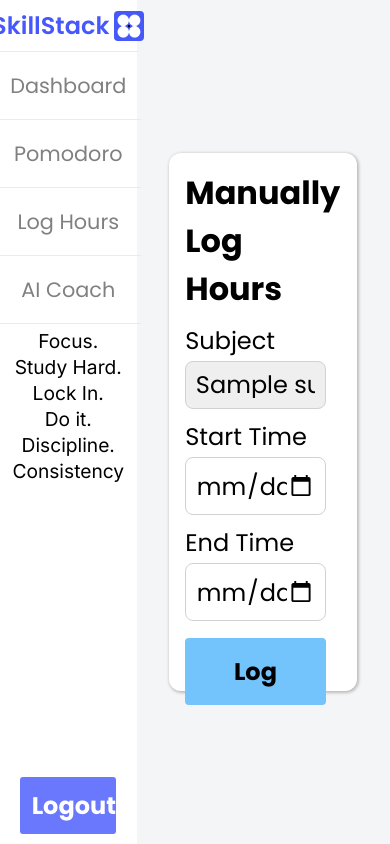
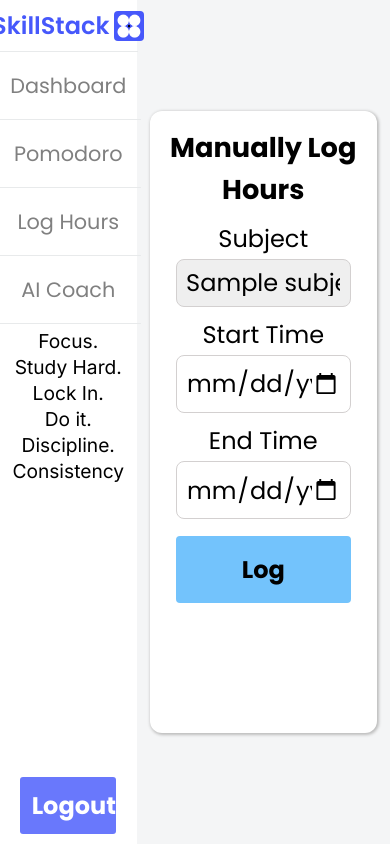
Before and after one commit to pkc0des/SkillStack, a Django app: page /log_hours in a window 390 px wide. Run offline with Django 5.2, Linux system fonts and the light colour scheme; a user stored in the database is signed in; tables that the repository leaves empty hold one stand-in row (values such as "Sample post").

Commit message:
Added media queries to log_hours.css to make it responsive on common screen widths

```diff
--- a/study/static/study/log_hours.css
+++ b/study/static/study/log_hours.css
@@ -1,5 +1,3 @@
-
-
 .log-card {
     display: flex;
     flex-direction: column;
@@ -72,3 +70,29 @@
     border-radius: 4px;
     border: none;
 }
+
+@media (max-width: 1024px) {
+    .log-card {
+        width: 50%;
+        height: 65%;
+    }
+}
+
+@media (max-width: 480px) {
+    .log-card {
+        height: 70%;
+        text-align: center;
+    }
+
+    .log-card .header {
+        font-size: 1.7rem;
+    }
+
+    .log-card .log-form {
+        align-items: center;
+    }
+
+    .log-card .log-form .field {
+        align-items: center;
+    }
+}
```
